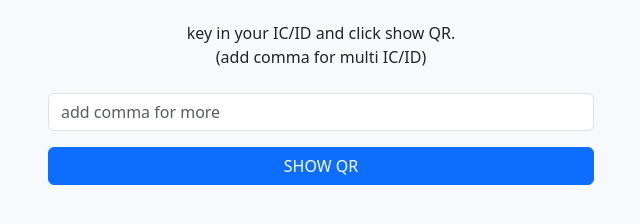
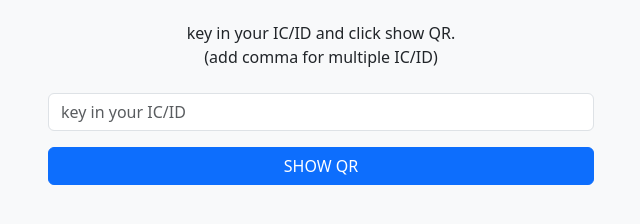
Before and after one commit to fyrus7/QRGen, a plain HTML site: page index.html in a window 1280 px wide. Shown: the part 296-520 px from the top of the page, without its empty margins (319-959 px from the left). Drawn offline with nearby package versions, Linux system fonts and the light colour scheme.

Commit message:
Update index.html

```diff
--- a/index.html
+++ b/index.html
@@ -29,7 +29,7 @@
   <center>
   key in your IC/ID and click show QR.
   <br>
-  (add comma for multi IC/ID)
+  (add comma for multiple IC/ID)
   <br><br></center>
 
 <div class="container text-center">
@@ -39,7 +39,7 @@
         type="text"
         id="numberInput"
         class="form-control mb-3"
-        placeholder="add comma for more"
+        placeholder="key in your IC/ID"
         inputmode="numeric"
         pattern="[0-9, ]*"
       >
```
